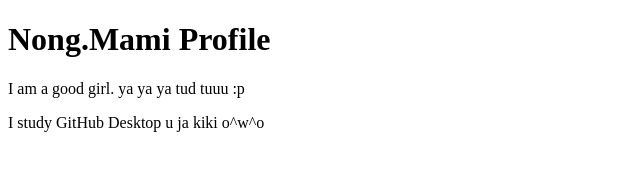
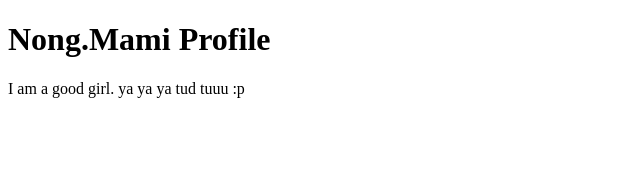
Before and after one commit to Nongmimi/github-desktop-project_1_67, a plain HTML site: page index.html in a window 1280 px wide. Shown: the whole page, without its empty margins (0-640 px from the left). Drawn offline with Linux system fonts and the light colour scheme.

Commit message:
Revert "Add some text"
This reverts commit dada3d49a701d2c4501db687c4b3136bdc220369.

```diff
--- a/index.html
+++ b/index.html
@@ -10,6 +10,5 @@
     <p>I am a good girl.
         ya ya ya tud tuuu :p
     </p>
-    <p>I study GitHub Desktop u ja kiki o^w^o </p>
 </body>
 </html>
```
